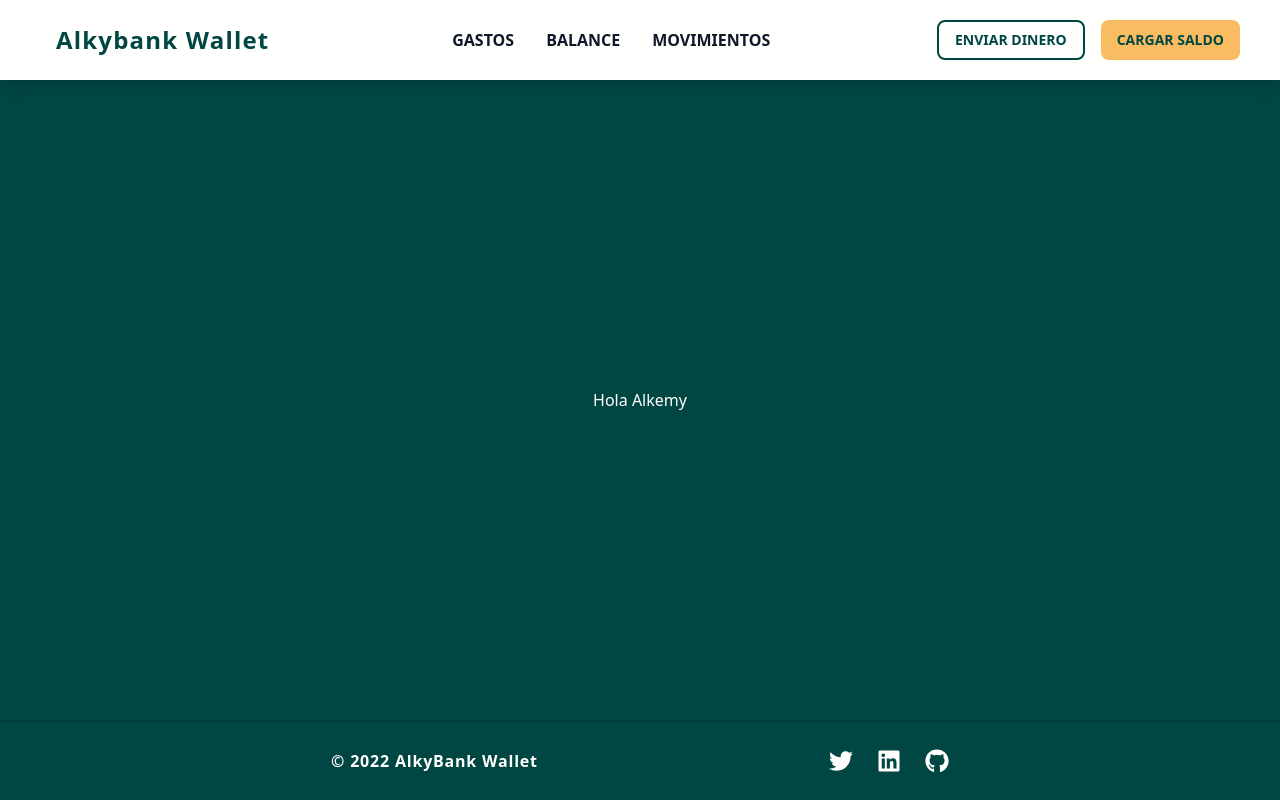
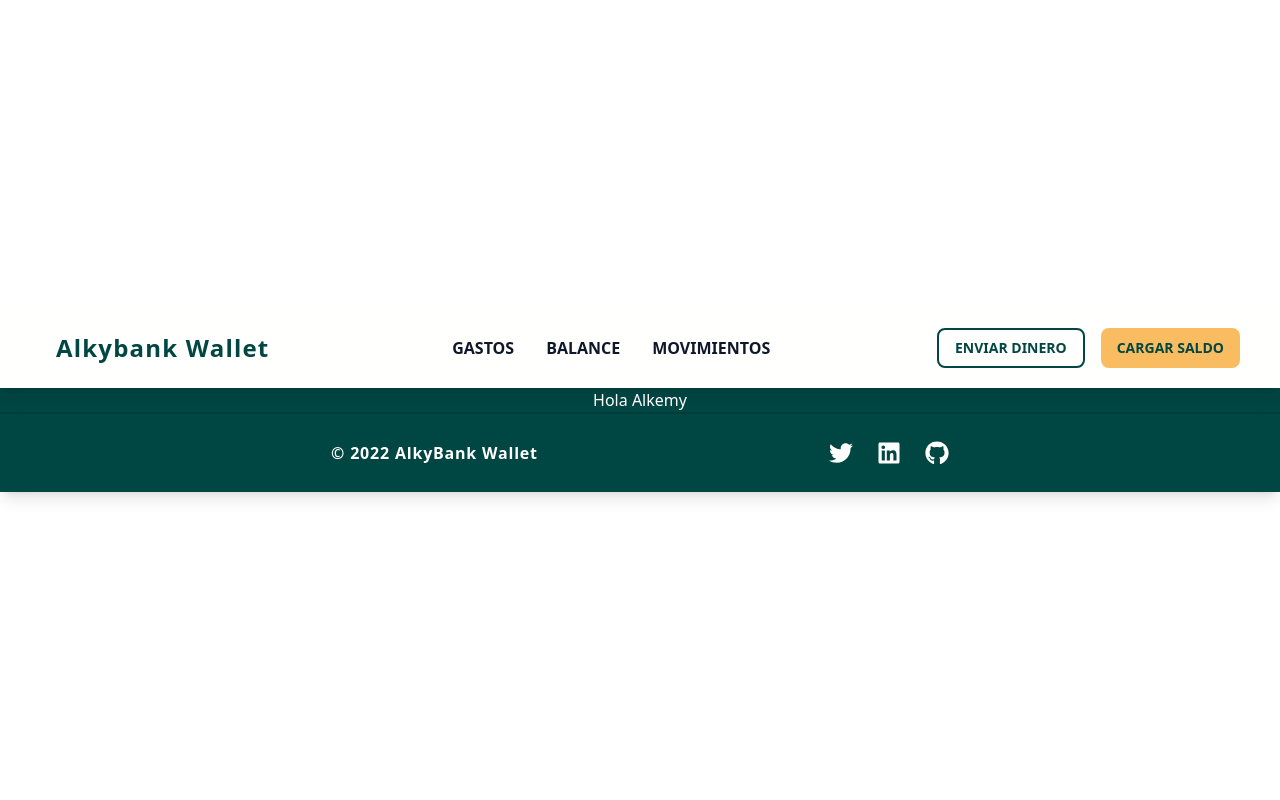
Before and after one commit to siprem10/grupo-03-undefined-FRONTEND, a React (Vite) app: page / in a window 1280 px wide. Built offline with nearby package versions, Linux system fonts and the light colour scheme.

Commit message:
fix: :lipstick: min-height to root component

```diff
--- a/src/index.css
+++ b/src/index.css
@@ -13,13 +13,13 @@
   flex-direction: column;
   align-items: center;
   justify-content: center;
-  height: 100vh;
+  min-height: 100vh;
 }
 
 .primaryButton {
-  @apply py-2 px-4 font-bold text-sm text-primary uppercase rounded-lg bg-accent
+  @apply py-2 px-4 font-bold text-sm text-primary uppercase rounded-lg bg-accent;
 }
 
 .secondaryButton {
-  @apply py-2 px-4 font-bold text-sm text-primary uppercase rounded-lg border-2 border-primary
+  @apply py-2 px-4 font-bold text-sm text-primary uppercase rounded-lg border-2 border-primary;
 }
```
